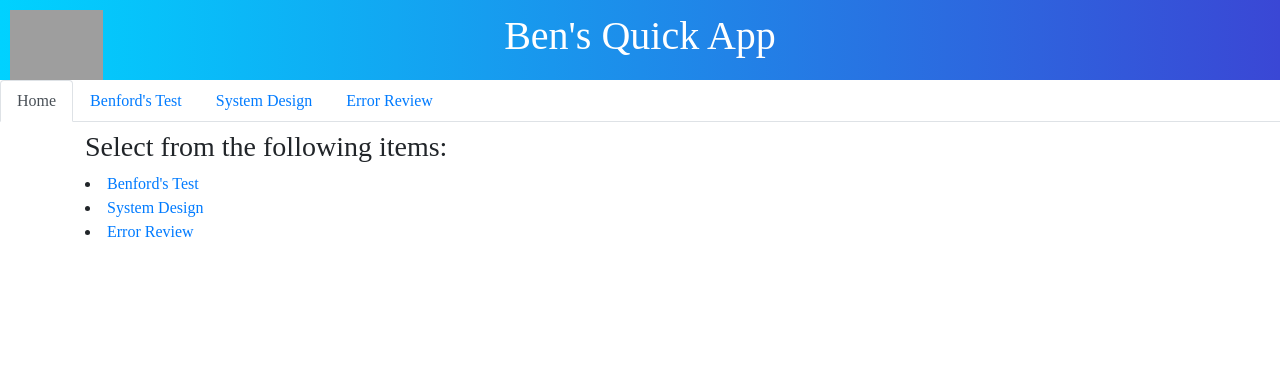
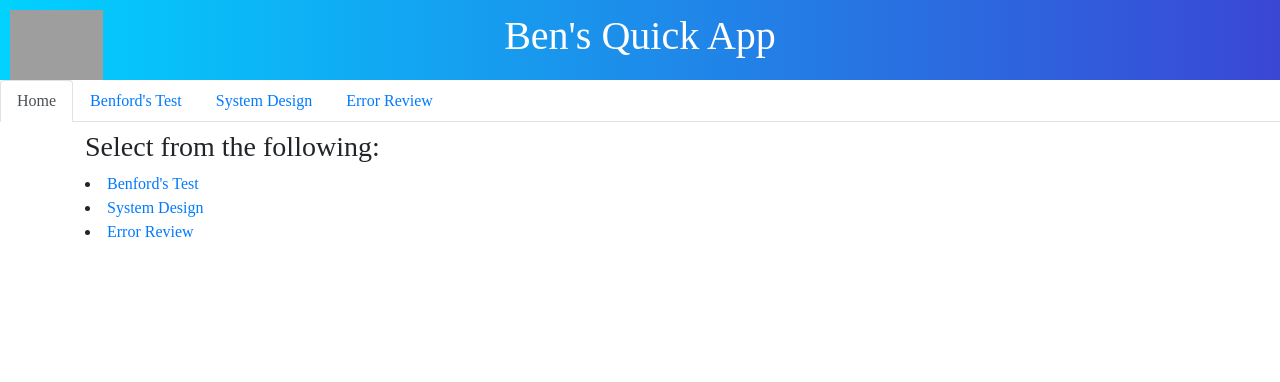
Before and after one commit to bensonmat8/SecretChallenge8, a Flask app: page / in a window 1280 px wide. Shown: the top 382 px of the page. Run offline with Flask 2, Linux system fonts and the light colour scheme; some libraries are stand-ins or nearby versions; grey boxes are pictures that could not be loaded.

Commit message:
Updating home page

```diff
--- a/templates/home.html
+++ b/templates/home.html
@@ -19,7 +19,7 @@
 {% endblock %}
 
 {% block content %}
-  <h3>Select from the following items:</h3>
+  <h3>Select from the following:</h3>
   <li class="text-lg-left" ><a href="{{url_for('challenge1')}}"> Benford's Test</a></li>
   <li class="text-lg-left" ><a href="{{url_for('challenge2')}}"> System Design</a></li>
   <li class="text-lg-left" ><a href="{{url_for('challenge3')}}"> Error Review</a></li>
```
